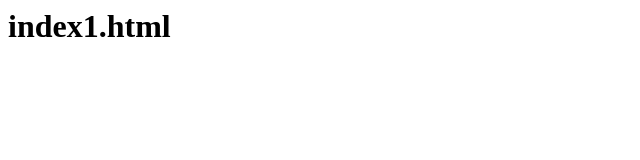
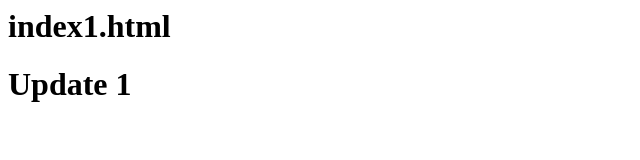
Before and after one commit to mrmuralisg/jenkinsrepo, a plain HTML site: page index.html in a window 1280 px wide. Shown: the whole page, without its empty margins (0-640 px from the left). Drawn offline with Linux system fonts and the light colour scheme.

Commit message:
update 1

```diff
--- a/index.html
+++ b/index.html
@@ -1,3 +1,6 @@
 <html>
 <h1> index1.html </h1>
+
+<h1> Update 1 </h1>
+
 </html>
```
